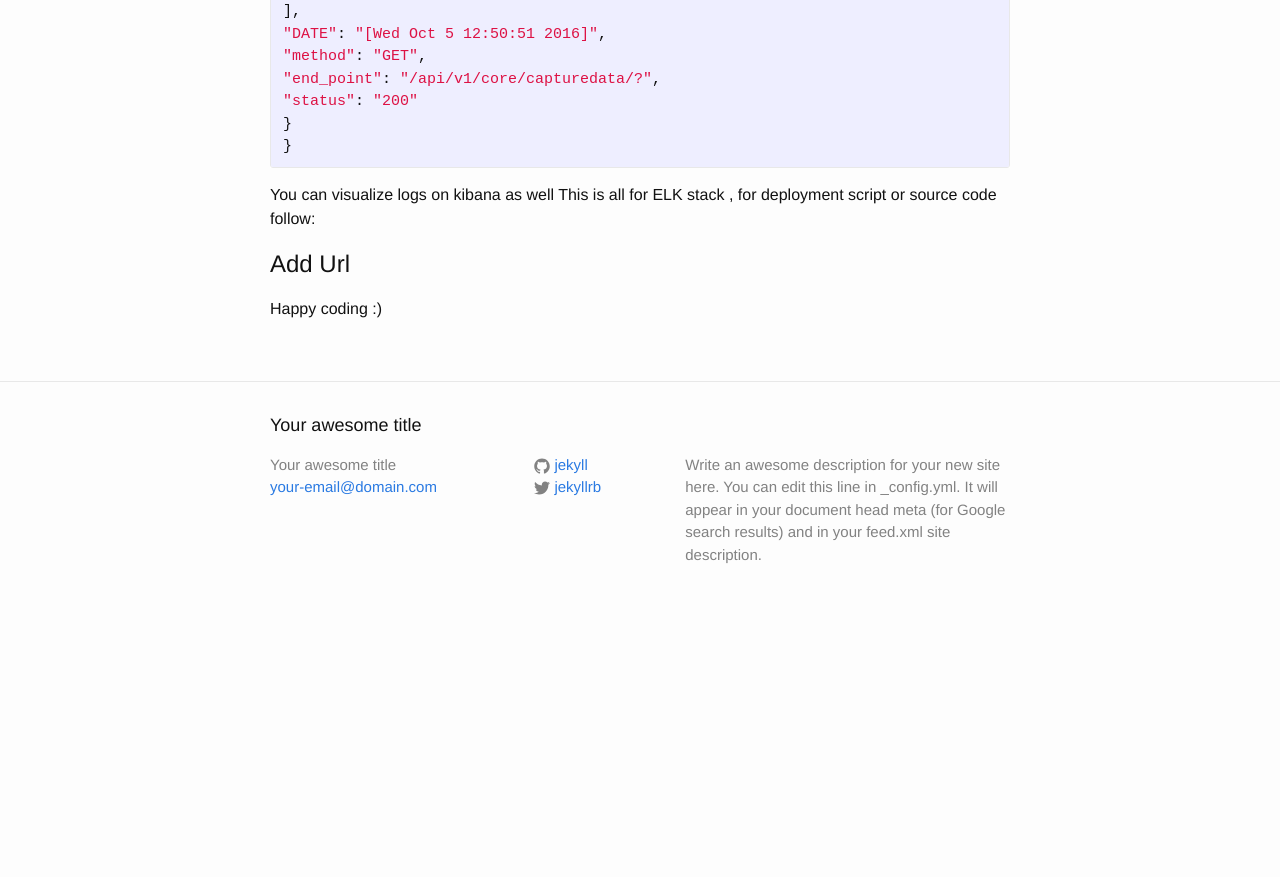
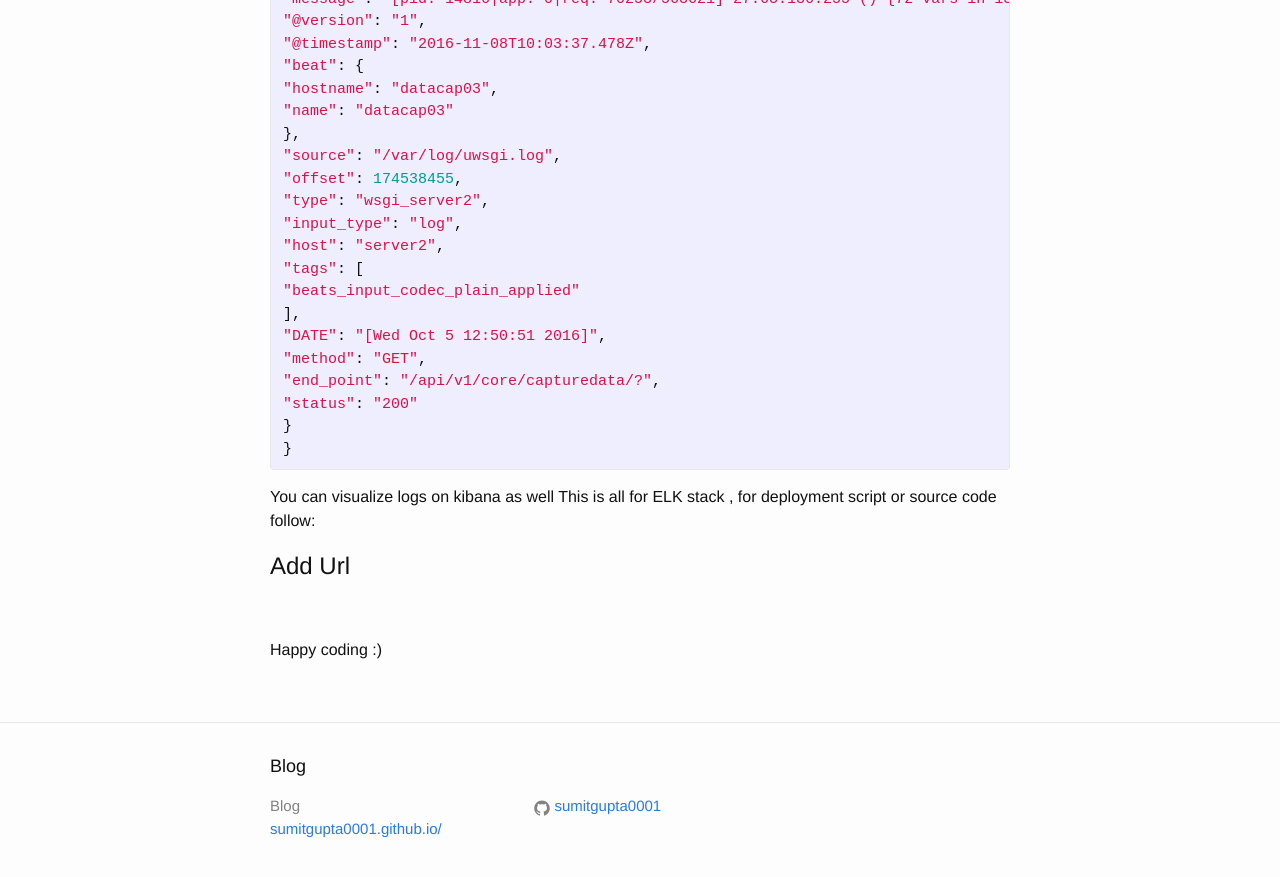
Before and after one commit to sumitgupta0001/sumitgupta.github.io, a Jekyll site: the page built from _posts/2016-11-25-test.md, in a window 1280 px wide and 900 px high, scrolled down 7929 px. Shown: the top 877 px of the window. Built offline with Jekyll 4.4.1, drawn with Linux system fonts in a browser that asks for light colours; before the commit the page ends 8555 px from its top, so only the background shows below that; some of the changed text lies outside the part shown.

Commit message:
img added

```diff
--- a/_config.yml
+++ b/_config.yml
@@ -1,14 +1,12 @@
 # Site settings
-title: Your awesome title
-email: your-email@domain.com
+title: Blog
+email: sumitgupta0001.github.io/
 description: > # this means to ignore newlines until "baseurl:"
-  Write an awesome description for your new site here. You can edit this
-  line in _config.yml. It will appear in your document head meta (for
-  Google search results) and in your feed.xml site description.
+
 baseurl: "" # the subpath of your site, e.g. /blog/
-url: "http://yourdomain.com" # the base hostname & protocol for your site
-twitter_username: jekyllrb
-github_username:  jekyll
+#url: "http://yourdomain.com" # the base hostname & protocol for your site
+twitter_username:
+github_username:  sumitgupta0001
 
 # Build settings
 markdown: kramdown
--- a/_posts/2016-11-25-test.md
+++ b/_posts/2016-11-25-test.md
@@ -4,6 +4,8 @@
 date:   2016-11-25 09:59:07
 categories: xyz
 ---
+
+<img src="/img/basic_logstash_pipeline.png" class="img-responsive" alt="">
 
 Hello Guys,
 Today we are going to learn about ELK (Elasticsearch, Logstash, Kibana).
@@ -169,8 +171,7 @@
 Logstash is installed but it is not configured yet.
 
 
-<h1>ADD IMAGE HERE</h1>
-![logstash structure](_posts/basic_logstash_pipeline.png){:class="img-responsive"}
+<img src="/img/token.png" class="img-responsive" alt="Logstash Filebeat">
 
 First, we will create a Logstash pipeline that uses Filebeat to take uwsgi and ngin web logs as input, parses those logs to create specific, named fields from the logs, and writes the parsed data to an Elasticsearch cluster.
 
@@ -350,5 +351,6 @@
 You can visualize logs on kibana as well
 This is all for ELK stack , for deployment script or source code follow:
 <h1>Add Url</h1>
+<img src="">
 
 Happy coding :)
```
Also changed, not shown: _posts/2016-11-25-welcome-to-jekyll.markdown (deleted, +0 -28 lines), img/basic_logstash_pipeline.png (renamed from _posts/basic_logstash_pipeline.png), img/token.png (added).
